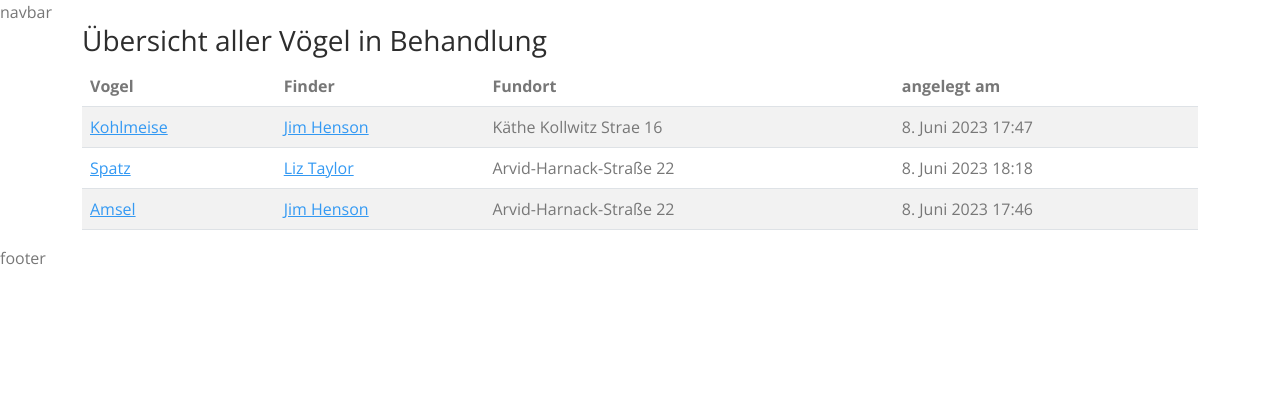
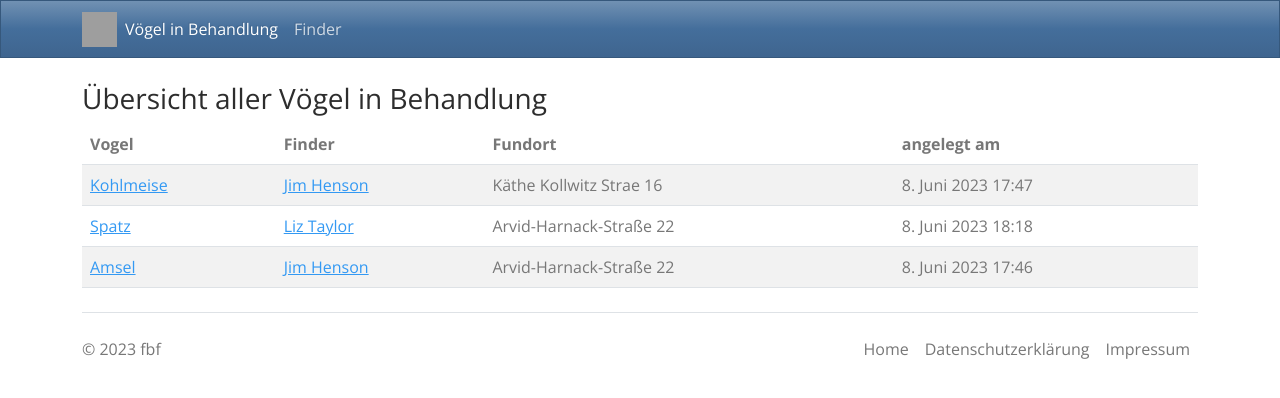
Before and after one commit to guntherweissenbaeck/django_fbf, a Django app: page /bird/all/ in a window 1280 px wide. Shown: the top 398 px of the page. Run offline with Django 4.2, Linux system fonts and the light colour scheme; data comes from the database, SQL or seed files in the repository; grey boxes are pictures that could not be loaded.

Commit message:
navbar and footer

```diff
--- a/templates/partials/_footer.html
+++ b/templates/partials/_footer.html
@@ -1 +1,16 @@
-footer
+<div class="container">
+    <footer class="footer d-flex flex-wrap justify-content-between align-items-center py-3 my-4 border-top">
+        <p class="col-md-4 mb-0 text-muted">© 2023 fbf</p>
+        <ul class="nav col-md-4 justify-content-end">
+            <li class="nav-item">
+                <a class="nav-link px-2 text-muted" href="{% url 'rescuer_all' %}">Home</a>
+            </li>
+            <li class="nav-item">
+                <a class="nav-link px-2 text-muted" href="{% url 'rescuer_all' %}">Datenschutzerklärung</a>
+            </li>
+            <li class="nav-item">
+                <a class="nav-link px-2 text-muted" href="{% url 'rescuer_all' %}">Impressum</a>
+            </li>
+        </ul>
+    </footer>
+</div>
--- a/templates/partials/_navbar.html
+++ b/templates/partials/_navbar.html
@@ -1 +1,27 @@
-navbar
+{% load static %}
+<nav class="navbar navbar-expand-lg navbar-dark bg-primary sticky-top">
+    <div class="container">
+        <img src="{% static 'img/logo.png' %}" alt="logo" width="35" height="35" />
+        <button class="navbar-toggler" type="button" data-bs-toggle="collapse" data-bs-target="#navbarColor01"
+            aria-controls="navbarColor01" aria-expanded="false" aria-label="Toggle navigation">
+            <span class="navbar-toggler-icon"></span>
+        </button>
+
+
+        <div class="collapse navbar-collapse">
+            <ul class="navbar-nav">
+                <li class="nav-item">
+                    <a class="nav-link {% if '/bird/all' in request.path %} active {% endif %}"
+                        href="{% url 'bird_all' %}">Vögel in Behandlung</a>
+                </li>
+            </ul>
+            <ul class="navbar-nav">
+                <li class="nav-item">
+                    <a class="nav-link {% if '/rescuer/all' in request.path %} active {% endif %}"
+                        href="{% url 'rescuer_all' %}">Finder</a>
+                </li>
+            </ul>
+        </div>
+    </div>
+</nav>
+<br />
```
